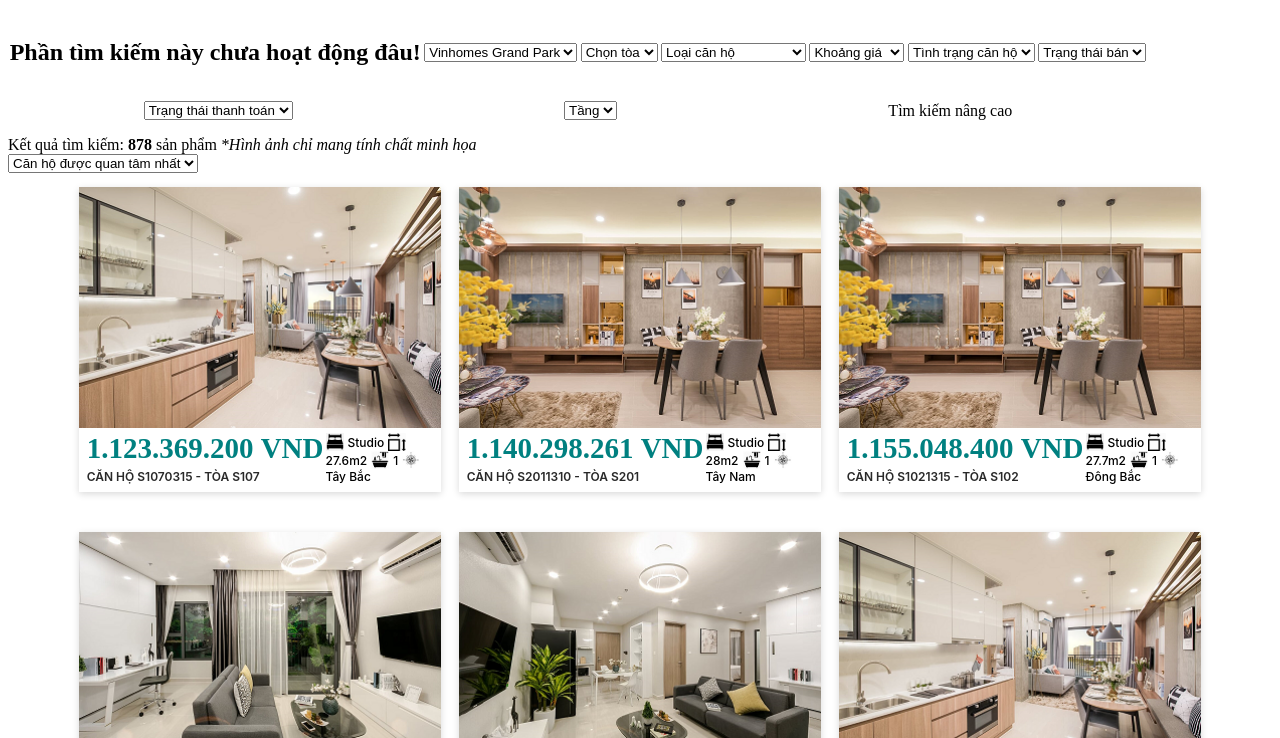
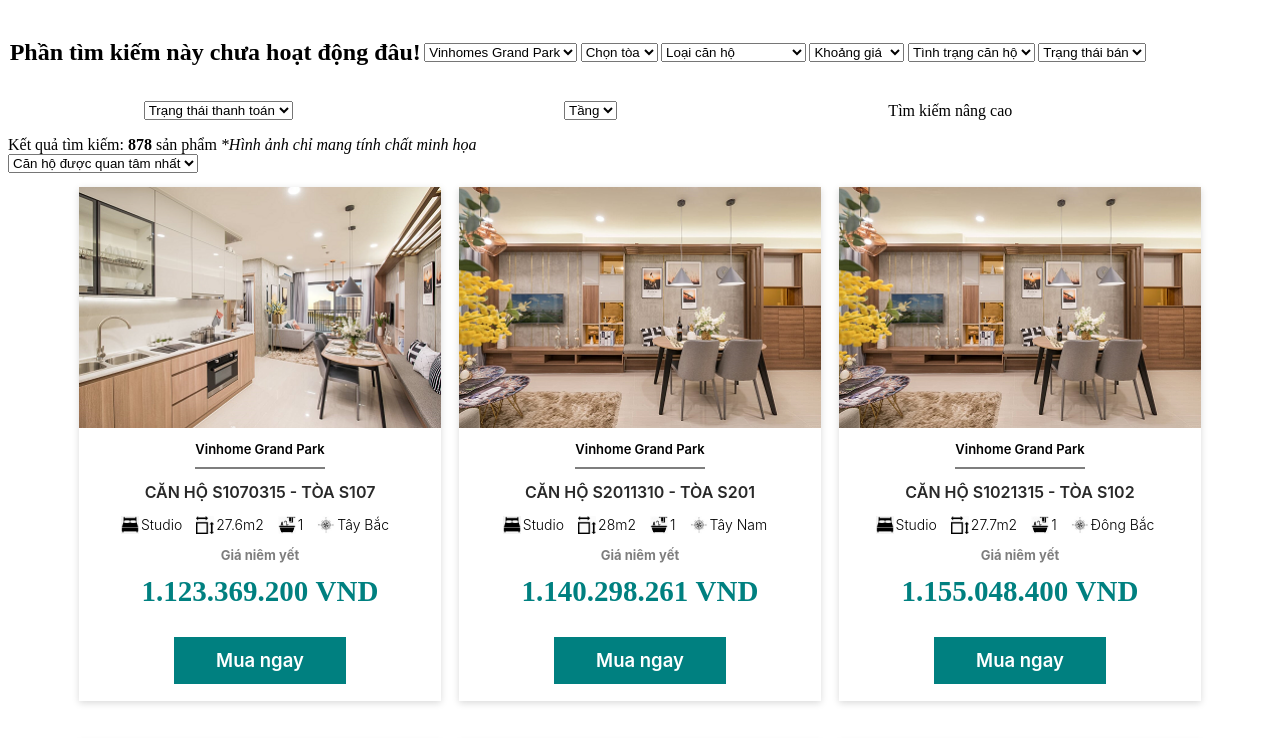
Before and after one commit to khang-trinhduy/product-listing, a website with bundled scripts: page index.html in a window 1280 px wide. Shown: the part 61-799 px from the top of the page. Built offline with nearby package versions, Linux system fonts and the light colour scheme.

Commit message:
update like requirement

```diff
--- a/css/index.css
+++ b/css/index.css
@@ -41,50 +41,42 @@
   margin-block-end: 5vh;
 }
 
-.product-card:hover {
-  cursor: pointer;
-  box-shadow: unset;
-  transform: translate(5px, -8px);
-  box-shadow: -5px 8px 0px 0px rgba(5, 131, 131, 0.25),
-    -4px 7px 0px 0px rgba(5, 131, 131, 0.25),
-    -3px 6px 0px 0px rgba(5, 131, 131, 0.25),
-    -2px 5px 0px 0px rgba(5, 131, 131, 0.25),
-    -1px 4px 0px 0px rgba(5, 131, 131, 0.25),
-    0px 3px 0px 0px rgba(5, 131, 131, 0.25),
-    0px 2px 0px 0px rgba(5, 131, 131, 0.25),
-    0.5px -0.5px 0px 0px rgba(5, 131, 131, 0.25);
-  transition: 0.12s linear;
-}
-
 .top-picture {
   width: 100%;
   position: relative;
+  background-size: contain;
+  height: 241px;
+  background-repeat: no-repeat;
+  background-position: center;
 }
 
-.top-picture:hover {
-  cursor: pointer;
+.top-picture.active {
+  animation: scale 0.35s linear 0.01s 1 normal forwards;
 }
 
-.top-picture img {
-  object-fit: cover;
-  height: auto;
-  width: 100%;
+@keyframes scale {
+  0% {
+    background-size: 100% 100%;
+  }
+  100% {
+    background-size: 135% 135%;
+  }
 }
 
 .bottom-content {
   display: flex;
-  padding-block-end: 0.8vh;
-  flex-flow: row nowrap;
-  justify-content: space-around;
+  padding-block-end: 2.2vh;
+  flex-flow: column nowrap;
+  justify-content: center;
   align-items: center;
 }
 
 .bottom-content a {
   text-decoration: unset;
   color: #292929;
-  font-weight: 555;
-  font-size: 12px;
-  margin: unset;
+  font-weight: 620;
+  font-size: 16px;
+  margin-block-start: 0.8em;
 }
 
 .icon-content {
@@ -92,7 +84,6 @@
   flex-flow: row wrap;
   justify-content: start;
   align-items: center;
-  padding-inline-end: 0.6vw;
 }
 
 .icon-content img {
@@ -102,11 +93,9 @@
 }
 
 .icon-content p {
-  font-size: smaller;
-  font-weight: 450;
-  font-size: 12px;
-  padding: 0 2px;
-  margin: unset;
+  padding-right: 12px;
+  font-size: 14px;
+  font-weight: 340;
 }
 
 .price-note {
@@ -117,7 +106,9 @@
 
 .note-line {
   font-size: small;
-  font-weight: 555;
+  font-weight: 655;
+  margin: unset;
+  opacity: 0.5;
 }
 
 .price-note img {
@@ -125,17 +116,27 @@
   height: 18px;
 }
 
+.title-content {
+  border-bottom: 2px solid rgba(0, 0, 0, 0.507);
+}
+
+.title-content p {
+  margin-block-end: 0.8em;
+  font-size: small;
+  font-weight: 620;
+}
+
 .price-real {
-  padding-inline-start: 0.6vw;
   width: 100%;
+  text-align: center;
 }
 
 .price-line {
   color: teal;
   font-size: 29px;
+  margin-block-start: 0.4em;
   font-weight: 600;
   font-family: initial;
-  margin: unset;
 }
 
 .button-holder {
--- a/js/index.js
+++ b/js/index.js
@@ -50,29 +50,47 @@ function createProductCard(product) {
 
   let topDiv = document.createElement("div");
   topDiv.classList.add("top-picture");
+  let src = product.picture;
+  topDiv.style.backgroundImage = 'url(' + src + ')'
   container.appendChild(topDiv);
-  let img = document.createElement("img");
-  let src = product.picture;
-  img.setAttribute("src", src);
-  img.setAttribute("alt", "Hình ảnh minh họa");
-  topDiv.appendChild(img);
+  // let img = document.createElement("img");
+  // img.setAttribute("src", src);
+  // img.setAttribute("alt", "Hình ảnh minh họa");
+  // topDiv.appendChild(img);
 
+  container.addEventListener("mouseenter", () => handleMouseEnter(topDiv));
+  container.addEventListener("mouseleave", () => handleMouseLeave(topDiv));
+  // after image
   let bottomDiv = document.createElement("div");
+  let titleDiv = document.createElement("div");
+  titleDiv.classList.add("title-content");
+  let title = document.createElement("p");
+  title.textContent = "Vinhome Grand Park";
+  titleDiv.appendChild(title);
+  bottomDiv.appendChild(titleDiv);
+
+  let link = document.createElement("a");
+  link.setAttribute("href", "/detail.html?room=" + product.code);
+  link.textContent = "CĂN HỘ " + product.code + " - TÒA " + product.block;
+  bottomDiv.appendChild(link);
+
   bottomDiv.classList.add("bottom-content");
   container.appendChild(bottomDiv);
 
-  // let noteDiv = document.createElement("div");
-  // noteDiv.classList.add("price-note");
-  // let priceNote = document.createElement("p");
-  // priceNote.classList.add("note-line");
-  // priceNote.textContent = "Giá niêm yết";
-  // let noteImg = document.createElement("img");
-  // noteImg.classList.add("note-img");
-  // noteImg.setAttribute("src", "assets/note.png");
-  // noteDiv.appendChild(priceNote);
+  let icons = createIcons(product);
+  bottomDiv.appendChild(icons);
+
+  let noteDiv = document.createElement("div");
+  noteDiv.classList.add("price-note");
+  let priceNote = document.createElement("p");
+  priceNote.classList.add("note-line");
+  priceNote.textContent = "Giá niêm yết";
+  let noteImg = document.createElement("img");
+  noteImg.classList.add("note-img");
+  noteImg.setAttribute("src", "assets/note.png");
+  noteDiv.appendChild(priceNote);
   // noteDiv.appendChild(noteImg);
-
-  // bottomDiv.appendChild(noteDiv);
+  bottomDiv.appendChild(noteDiv);
 
   let priceDiv = document.createElement("div");
   priceDiv.classList.add("price-real");
@@ -88,25 +106,24 @@ function createProductCard(product) {
   );
   bottomDiv.appendChild(priceDiv);
 
-  let link = document.createElement("a");
-  link.setAttribute("href", "/detail?room=" + product.code);
-  link.textContent = "CĂN HỘ " + product.code + " - TÒA " + product.block;
-  priceDiv.appendChild(link);
-
-  let icons = createIcons(product);
-  bottomDiv.appendChild(icons);
-
-  // let buttonDiv = document.createElement("div");
-  // buttonDiv.classList.add("button-holder");
-  // let button = document.createElement("div");
-  // button.classList.add("buy-button");
-  // button.textContent = "Mua ngay";
-  // button.on("click", (e) => productCardClickHandle(e));
-  // buttonDiv.appendChild(button);
+  let buttonDiv = document.createElement("div");
+  buttonDiv.classList.add("button-holder");
+  let button = document.createElement("div");
+  button.classList.add("buy-button");
+  button.textContent = "Mua ngay";
+  button.on("click", (e) => productCardClickHandle(e));
+  buttonDiv.appendChild(button);
   container.addEventListener("click", () => productCardClickHandle(product));
 
-  // bottomDiv.appendChild(buttonDiv);
+  bottomDiv.appendChild(buttonDiv);
   return container;
+}
+
+function handleMouseEnter(div) {
+  div.classList.add("active");
+}
+function handleMouseLeave(div) {
+  div.classList.remove("active");
 }
 
 function getRandomImage(array) {
```
Lines whose indentation alone changed are shown as unchanged.
